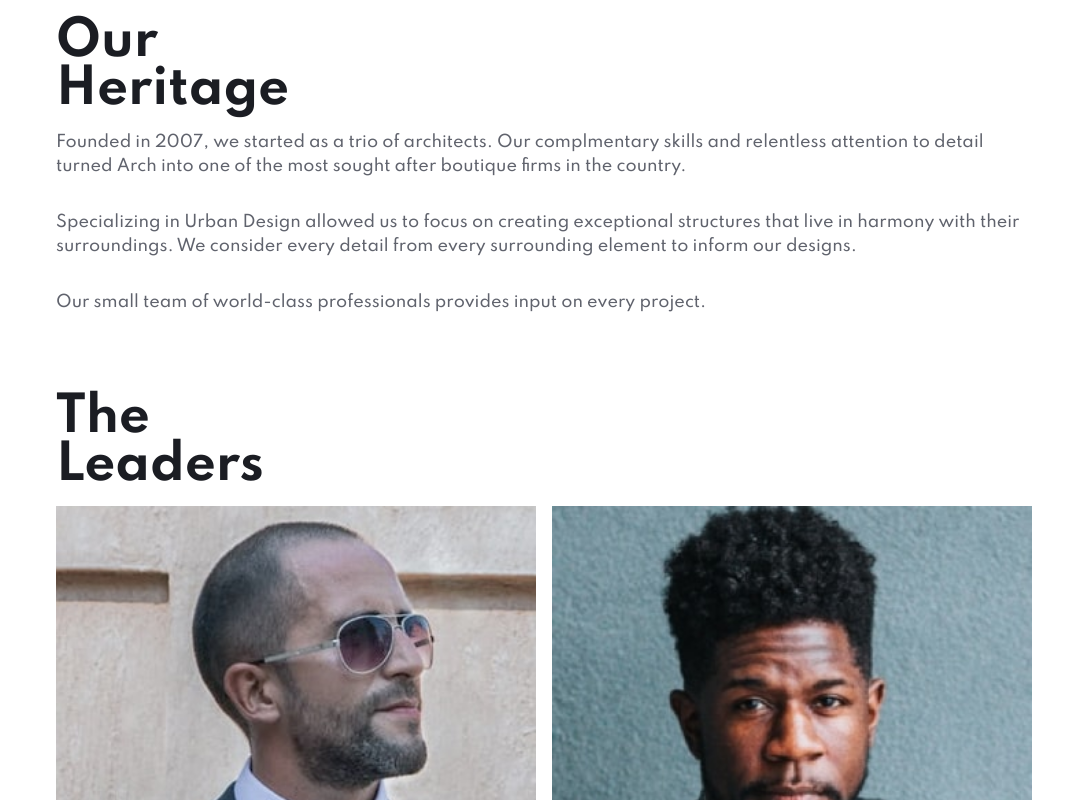
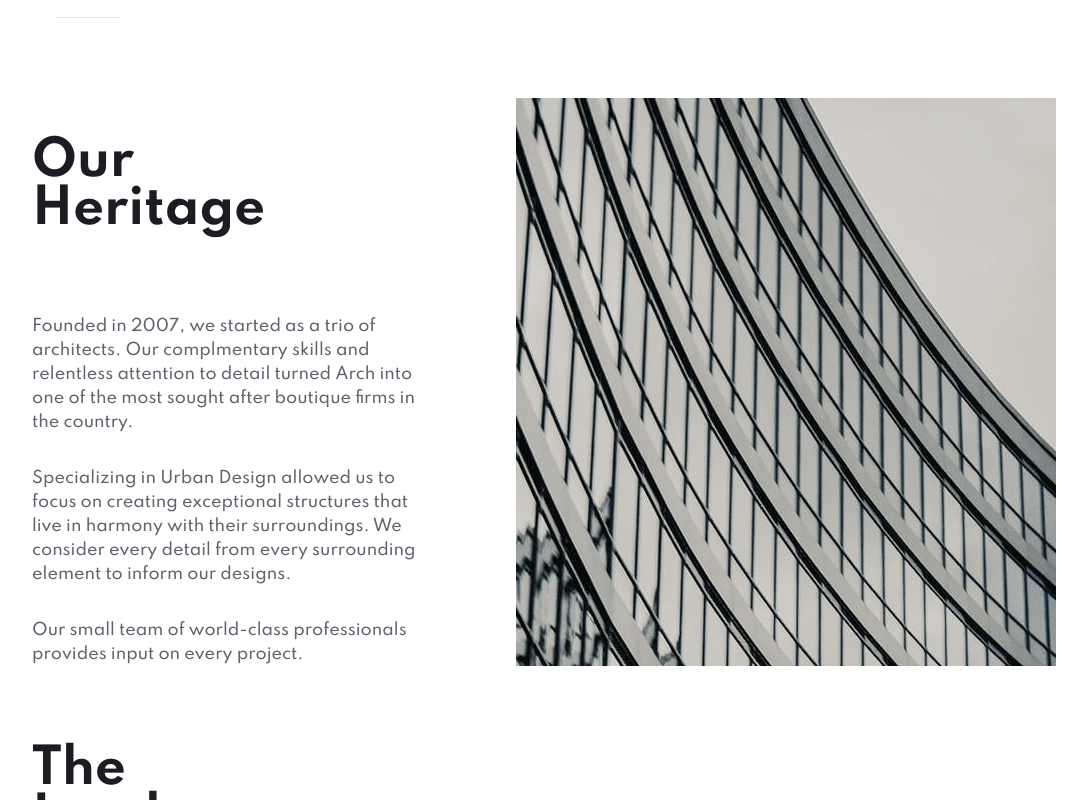
Before and after one commit to chungleee/nextjs-arch-studio, a Next.js app: page /about-us in a window 1280 px wide. Shown: the part 740-1540 px from the top of the page, without its empty margins (96-1183 px from the left). Built offline with nearby package versions, Linux system fonts and the light colour scheme.

Commit message:
desktop about us page

```diff
--- a/pages/about-us.js
+++ b/pages/about-us.js
@@ -22,7 +22,7 @@ const AboutUs = () => {
 	];
 	return (
 		<div>
-			<section className='lg:flex lg:relative'>
+			<section className='lg:flex lg:relative lg:mb-20'>
 				<img
 					src='/assets/about/mobile/image-hero.jpg'
 					srcSet='/assets/about/tablet/image-hero.jpg 768w,
@@ -56,8 +56,9 @@ const AboutUs = () => {
 
 			<hr className='ml-6 mb-20 w-16' color='#C8CCD8' />
 
-			<section className='px-6 pb-20'>
-				<h1 className='font-bold mb-4 leading-3rem text-5xl text-very-dark-blue capitalize'>
+			<section className='px-6 pb-20 lg:flex lg:p-0 lg:justify-between lg:mb-20'>
+				<div className='lg:w-2/5 lg:mt-auto'>
+					<h1 className='font-bold mb-4 leading-3rem text-5xl text-very-dark-blue capitalize lg:mb-20'>
 						Our <br /> heritage
 					</h1>
 					<div className='leading-6 tracking-normal text-dark-grey'>
@@ -68,18 +69,24 @@ const AboutUs = () => {
 						</p>
 						<p className='my-8'>
 							Specializing in Urban Design allowed us to focus on creating
-						exceptional structures that live in harmony with their surroundings.
-						We consider every detail from every surrounding element to inform
-						our designs.
+							exceptional structures that live in harmony with their
+							surroundings. We consider every detail from every surrounding
+							element to inform our designs.
 						</p>
 						<p>
-						Our small team of world-class professionals provides input on every
-						project.
+							Our small team of world-class professionals provides input on
+							every project.
 						</p>
 					</div>
+				</div>
+				<img
+					src='/assets/about/desktop/image-heritage.jpg'
+					alt='Heritage building'
+					className='hidden lg:block '
+				/>
 			</section>
 
-			<section className='px-6 md:mb-12'>
+			<section className='px-6 md:mb-12 lg:p-0'>
 				<h1 className='font-bold mb-4 leading-3rem text-5xl text-very-dark-blue capitalize'>
 					the <br /> leaders
 				</h1>
```
Lines whose indentation alone changed are shown as unchanged.
